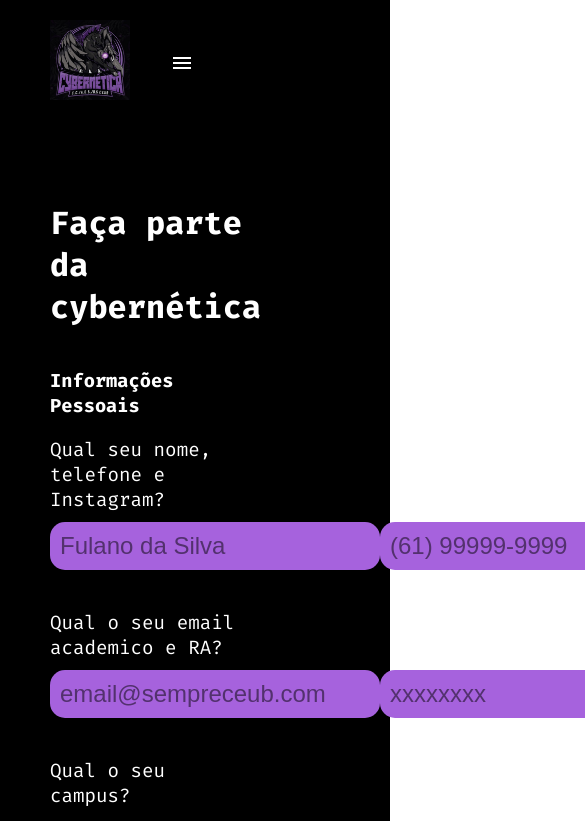
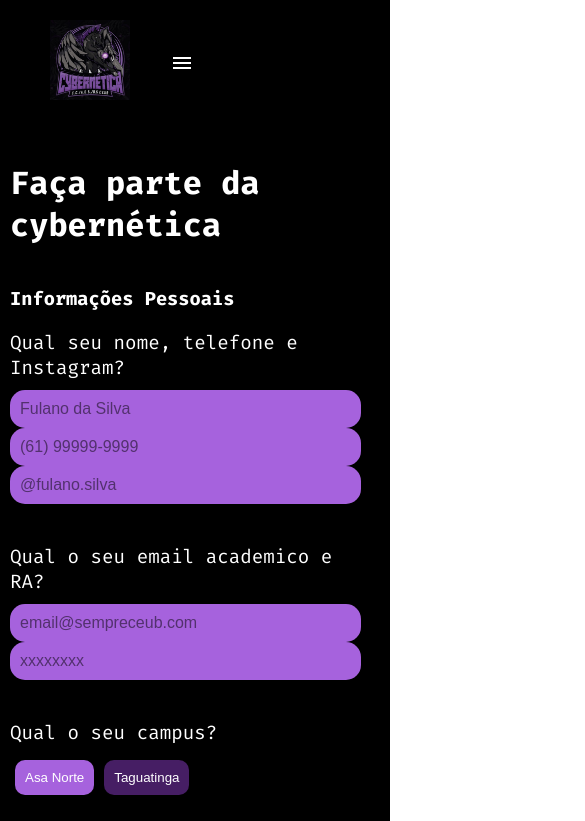
Before and after one commit to thecybernetica/cybernetica, a React (Create React App) app: page /#/formulario in a window 390 px wide. Shown: the top 821 px of the page, 585 px wide, since content can reach past the window. Built offline with nearby package versions, Linux system fonts and the light colour scheme.

Commit message:
chore: Improve styling

```diff
--- a/src/components/Footer/Footer.css
+++ b/src/components/Footer/Footer.css
@@ -1,5 +1,6 @@
 .footer {
   display: flex;
+  color: black;
 }
 
 .contact-section {
@@ -21,6 +22,7 @@
   text-align: start;
   align-items: start;
   justify-content: start;
+  color: black;
 }
 
 @media (max-width: 600px) {
--- a/src/components/Footer/Footer.jsx
+++ b/src/components/Footer/Footer.jsx
@@ -3,7 +3,6 @@ import "./Footer.css";
 import "../../styles/AppStyle.css";
 
 const Footer = () => {
-  // TODO: Add links
   return (
     <footer className="footer">
       <div className="contact-section">
--- a/src/index.css
+++ b/src/index.css
@@ -8,6 +8,7 @@ body {
   font-family: "Fira Code";
   -webkit-font-smoothing: antialiased;
   -moz-osx-font-smoothing: grayscale;
+  color: white;
 }
 
 code {
--- a/src/pages/Forms/Forms.css
+++ b/src/pages/Forms/Forms.css
@@ -1,7 +1,5 @@
 .forms {
   background-color: black;
-  color: white;
-
   padding-bottom: 20px;
   display: flex;
   flex-direction: column;
@@ -28,6 +26,13 @@ form div {
 label {
   font-size: 1.2em;
   margin-bottom: 10px;
+  color: white;
+}
+
+p,
+h1,
+h3 {
+  color: white;
 }
 
 input,
@@ -46,34 +51,34 @@ textarea {
   opacity: 0.5;
 }
 
-input[type="radio"] {
-  appearance: none;
-  -webkit-appearance: none;
-  -moz-appearance: none;
-  background-color: #a662dd;
-  border: 2px solid #a662dd;
-  border-radius: 15px;
-  width: 30px;
-  height: 30px;
-  cursor: pointer;
-  position: relative;
-  outline: none;
-  margin-right: 10px;
+@media (max-width: 1024px) {
+  form {
+    margin: 20px;
+    max-width: 70vw;
+  }
+
+  input,
+  textarea {
+    font-size: 1.2em;
+  }
 }
 
-input[type="radio"]:checked {
-  background-color: white;
-  border-color: #a662dd;
+@media (max-width: 600px) {
+  form {
+    margin: 10px;
+    max-width: 90vw;
+  }
+
+  .form-row {
+    flex-direction: column;
+  }
+
+  .space-divider {
+    margin-bottom: 10px;
+  }
+
+  input,
+  textarea {
+    font-size: 1em;
+  }
 }
-
-input[type="radio"]:checked::before {
-  content: "";
-  display: block;
-  width: 20px;
-  height: 20px;
-  background-color: #a662dd;
-  border-radius: 50%;
-  position: absolute;
-  top: 5px;
-  left: 5px;
-}
--- a/src/pages/Forms/Forms.jsx
+++ b/src/pages/Forms/Forms.jsx
@@ -259,7 +259,8 @@ const Forms = () => {
             />
           </div>
 
-          <button type="submit">Submit</button>
+          <button type="submit">Enviar</button>
+          <p>Você receberá uma cópia por e-mail.</p>
         </form>
       </div>
       <Footer />
--- a/src/styles/AppStyle.css
+++ b/src/styles/AppStyle.css
@@ -1,6 +1,5 @@
 .button {
   background-color: #461E64;
-  color: white;
   border: none;
   padding: 10px 20px;
   text-align: center;
```
